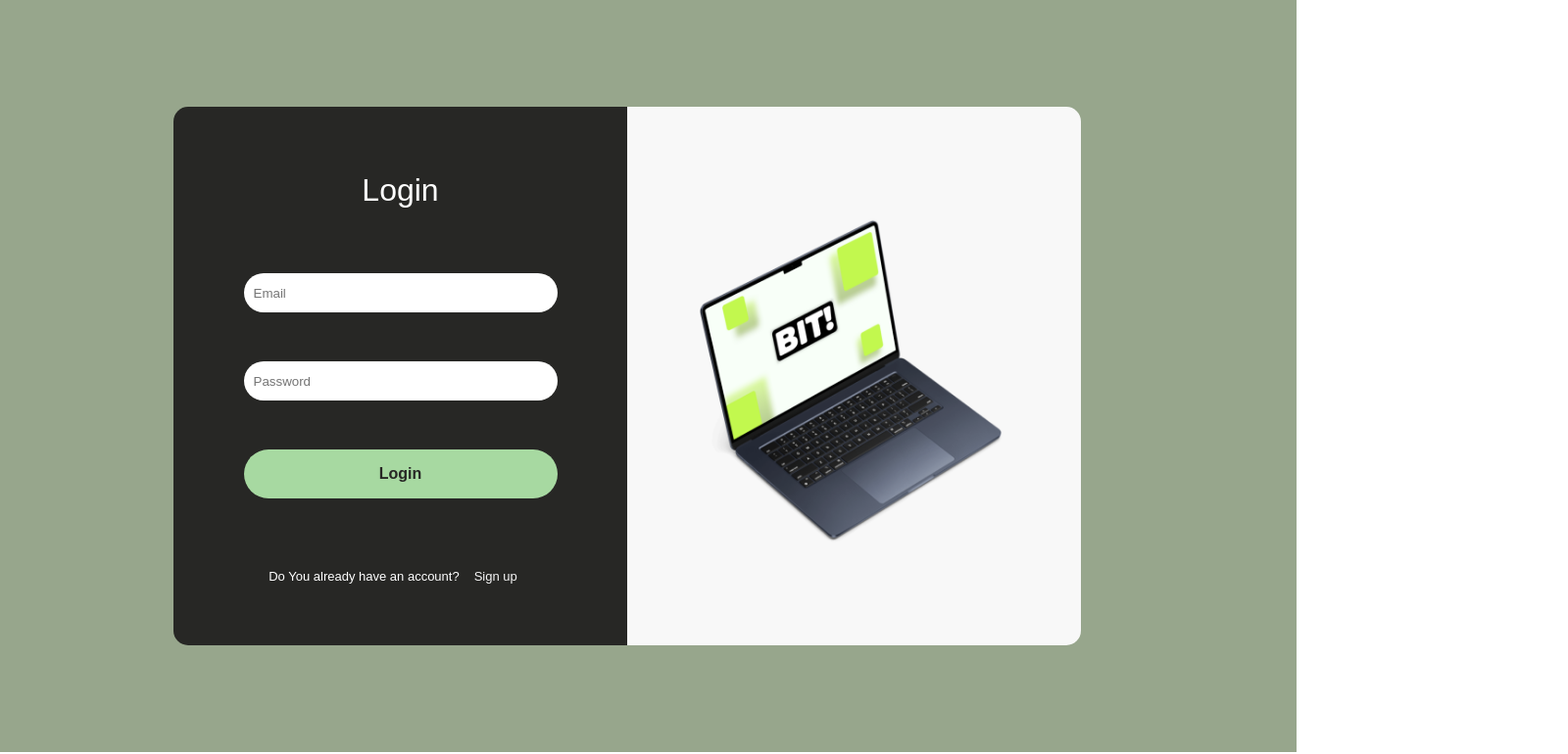
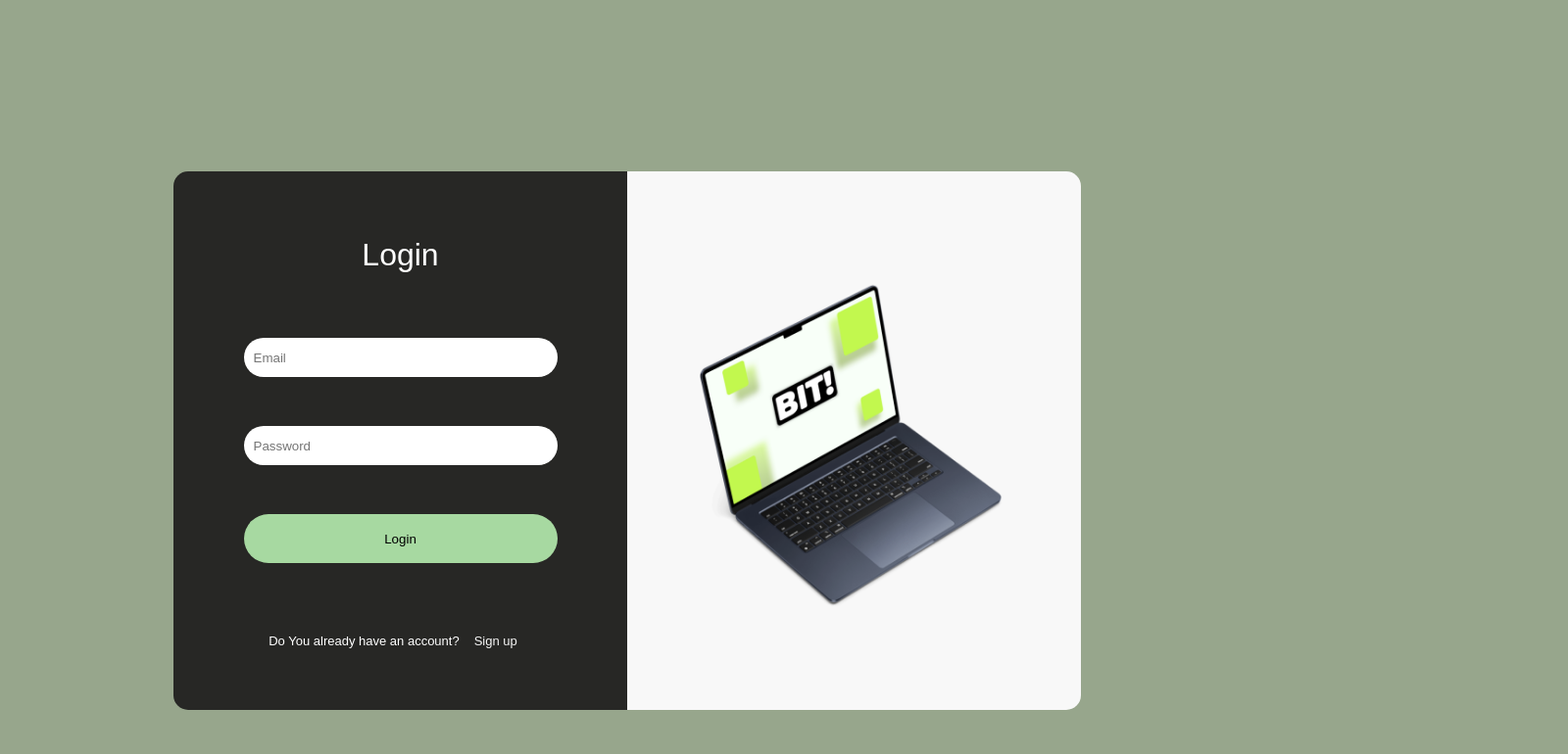
Before and after one commit to TiagoPalmieri/BIT-E-Commerce, a React (Vite) app in the folder frontend/main-page/: page /login in a window 1280 px wide. Shown: the top 770 px of the page at 98% size, 1600 px wide, since content can reach past the window. Built offline with nearby package versions, Linux system fonts and the light colour scheme; a web font is replaced by a local one.

Commit message:
Se aplicaron varios cambios
Se arreglaron errores de CSS, se hizo el redireccionamiento de login a mainpage

```diff
--- a/frontend/main-page/src/App.css
+++ b/frontend/main-page/src/App.css
@@ -24,6 +24,7 @@ body {
   justify-content: center;
   align-items: center;
   contain: content;
+  overflow: auto;
 }
 
 p {
--- a/frontend/main-page/src/routes/login.tsx
+++ b/frontend/main-page/src/routes/login.tsx
@@ -1,5 +1,5 @@
 /* eslint-disable @typescript-eslint/no-unused-vars */
-import {useState} from 'react';
+import {useState, FormEvent} from 'react';
 import { Fragment } from 'react';
 import '../styles/login.css';
 import axios from 'axios';
@@ -9,37 +9,43 @@ export default function Login(){
 
   const [email, setEmail] = useState<string>('');
   const [password, setPassword] = useState<string>('');
-  console.log(email);
+  const [error, setError] = useState<string | null>(null);
+
+  const handleSubmit = async (event: FormEvent<HTMLFormElement>) => {
+    event.preventDefault(); // Previene el comportamiento por defecto del formulario
 
     const request = {
       email: email,
       userPassword: password
-  }
+    };
 
-  axios.post('localhost:3000/api/v1/auth/register', request, {
+    try {
+      // Asegúrate de incluir el protocolo en la URL
+      const response = await axios.post('http://10.160.19.98:3000/api/v1/auth/login', request, {
         headers: {
           'Content-Type': 'application/json',
           'Authorization': ''
         }
-  })
-    .then(response => {
+      });
+      console.log('Éxito');
+      console.log(response.data);
+      window.location.href = '/main';
+    } catch (error) {
+      console.error('Error en la solicitud:', error);
+      setError('No se pudo completar la solicitud. Verifica tus credenciales e inténtalo de nuevo.');
+    }
+  };
 
-      console.log('exito');
-  })
-    .catch(error => {
-      console.error(error);
-  });
-
-  return (
+  return(
     <Fragment>
-      <body className='body-login'>
         <div className='background'>
           <div className='leftPart'>
             <p id='Login'>Login</p>
-            <form action="#" id='myForm'>
+          {error && <p className="error">{error}</p>}
+            <form action="#" id='myForm' onSubmit={handleSubmit}>
               <input type="email" placeholder="Email" value={email} onChange={(e)=>{setEmail(e.target.value)}}/>
               <input type="password" value={password} placeholder="Password" onChange={(e)=>{setPassword(e.target.value)}}/>
-              <button className="btn" type="submit"><a href="/main">Login</a></button>
+            <button className="btn" type="submit">Login</button>
             </form>
             <p>Do You already have an account?<a href="#">Sign up</a></p>
           </div>
@@ -47,7 +53,6 @@ export default function Login(){
             <img src={macbook} alt="MacBook" />
           </div>
         </div>
-      </body>
     </Fragment>
   );
 }
--- a/frontend/main-page/src/styles/header.css
+++ b/frontend/main-page/src/styles/header.css
@@ -1,4 +1,5 @@
 :root{
+    text-decoration: none;
     --primary: #c2f84f;
     --secondary: #a7d9a1;
     --accent: #97a68c;
@@ -51,14 +52,17 @@ li{
 
 header nav ul li a{
     color: var(--background);
+    text-decoration: none;
 }
 
 header nav ul li a:visited {
     color: var(--background);
+    text-decoration: none;
 }
 
 header nav ul li a:hover{
     color: var(--background);
+    text-decoration: none;
 }
 
 @media (min-width: 1024px){
--- a/frontend/main-page/src/styles/login.css
+++ b/frontend/main-page/src/styles/login.css
@@ -2,6 +2,7 @@
 
 :root{
     --primary: #c2f84f;
+    --primaryshadow: #c2f84f80;
     --secondary: #a7d9a1;
     --accent: #97a68c;
     --text: #272725;
@@ -13,19 +14,19 @@
     --fuente: "Lexend Exa", sans-serif;
 }
 
-
 * {
     font-family: var(--fuente);
     margin: 0;
 }
+
 
 .background{
     display: flex;
     justify-content: center;
     align-items: center;
     background-color: var(--accent);
-    height: 768px;
-    width: 1366px;
+    height: 1336px;
+    width: 768px;
 }
 
 .leftPart{
@@ -104,3 +105,23 @@
 .rightPart img:hover{
     transform: scale(1.1);
 }
+
+.error{
+    text-align: center;
+    width: auto;
+    color: var(--primary);
+}
+
+@media (min-width:1600px){
+    .background{
+        width: 1600px;
+        height: 500px;
+    }
+}
+
+@media (max-width:1920px){
+    .background{
+        width: 1920px;
+        height: 900px;
+    }
+}
```
Lines whose indentation alone changed are shown as unchanged.
